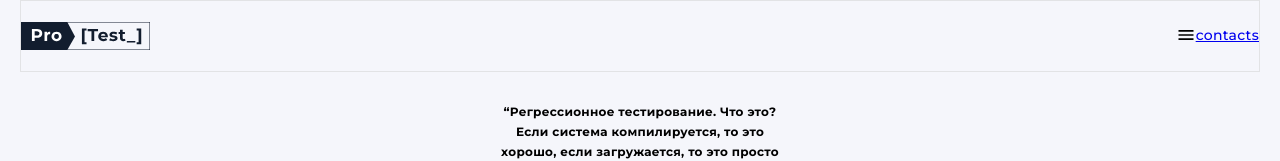
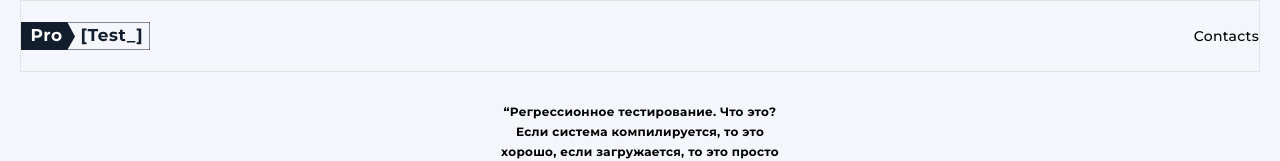
Before and after one commit to TanyaShved/finalProgect-front, a React (Create React App) app: page / in a window 1280 px wide. Shown: the top 161 px of the page. Built offline with nearby package versions, Linux system fonts and the light colour scheme.

Commit message:
addded simple css to components => AppBar/Navigation/AuthMenu

```diff
--- a/src/components/AuthMenu/AuthMenu.jsx
+++ b/src/components/AuthMenu/AuthMenu.jsx
@@ -1,16 +1,20 @@
 import React from 'react';
 // import { NavLink } from 'react-router-dom';
 
-// import s from './UserMenu.module.scss';
+import s from './AuthMenu.module.css';
 
 // TO DO
 // 1. Добавиль NavLink's на контакты;
 // 2. Прикрутить рауты;
 
-export default function UserMenu() {
+export default function AuthMenu() {
   return (
-    <div>
-      <a href="#">contacts</a>
-    </div>
+    <ul className={s.menuWrapper}>
+      <li className={s.menuItem}>
+        <a href="#" className={s.menuLink}>
+          Contacts
+        </a>
+      </li>
+    </ul>
   );
 }
--- /dev/null
+++ b/src/components/AuthMenu/AuthMenu.module.css
@@ -0,0 +1,65 @@
+@media screen and (max-width: 767px) {
+  .menuWrapper {
+    display: flex;
+    flex-direction: column;
+    align-items: center;
+    text-align: center;
+    text-decoration: none;
+
+    list-style: none;
+    margin: 0;
+    padding: 0;
+
+    position: absolute;
+    top: 72px;
+    right: 0;
+    left: 0;
+    bottom: 0;
+    background-color: var(--bg-color-primary);
+    z-index: 4;
+  }
+
+  .menuItem {
+    display: flex;
+    align-items: center;
+    justify-content: center;
+
+    flex-basis: 70px;
+    width: 320px;
+
+    border-bottom: 1px solid #e2e3e5;
+  }
+}
+
+.menuLink {
+  display: block;
+  font-size: 14px;
+  line-height: 16px;
+  text-decoration: none;
+  color: black;
+}
+
+.menuLink::after {
+  display: block;
+  content: '';
+  width: 100%;
+  height: 1px;
+  background-color: #ff6b09;
+  opacity: 0;
+  z-index: 5;
+  transition: opacity 200ms linear;
+}
+
+.menuItem:hover .menuLink::after {
+  opacity: 1;
+}
+
+/* @media screen and (max-width: 767px) {
+} */
+
+/* @media screen and (min-width: 768px) {
+} */
+
+/* @media screen and (min-width: 1280px) {
+
+  } */
--- a/src/components/Navigation/Navigation.jsx
+++ b/src/components/Navigation/Navigation.jsx
@@ -40,20 +40,36 @@ export default function Navigation() {
         </svg>
       </NavLink> */}
 
-      <div className={s.navigationMenu}>
-        <div>
-          <svg className={s.burgerMenu}>
-            <use href={sprite + '#burger-menu'}></use>
-          </svg>
-          <svg className={s.close}>
-            <use href={sprite + '#close'}></use>
-          </svg>
+      <div className={s.navigationMenuWrapper}>
+        <div className={s.btnControls}>
+          <span className={s.btnBurgerMenu}>
+            <svg className={s.burgerMenuIcon}>
+              <use href={sprite + '#burger-menu'}></use>
+            </svg>
+          </span>
+          <span className={s.btnClose}>
+            <svg className={s.closeIcon}>
+              <use href={sprite + '#close'}></use>
+            </svg>
+          </span>
         </div>
 
-        {/* <UserMenu /> */}
-        {/* <AuthMenu /> */}
+        {/* <div className={s.btnControls}>
+          <button type="button" className={s.btnBurgerMenu}>
+            <svg className={s.burgerMenuIcon}>
+              <use href={sprite + '#burger-menu'}></use>
+            </svg>
+          </button>
+          <button type="button" className={s.btnClose}>
+            <svg className={s.closeIcon}>
+              <use href={sprite + '#close'}></use>
+            </svg>
+          </button>
+        </div> */}
 
-        {!isAuthenticated ? <AuthMenu /> : <UserMenu />}
+        <div className={s.navigationMenu}>
+          {!isAuthenticated ? <AuthMenu /> : <UserMenu />}
+        </div>
       </div>
     </nav>
   );
--- a/src/components/Navigation/Navigation.module.css
+++ b/src/components/Navigation/Navigation.module.css
@@ -11,50 +11,76 @@
   /* margin-left: 20px; */
   width: 129px;
   height: 28px;
-  /* fill: $text-header-color; */
-  /* @include transition; */
+  cursor: pointer;
 }
 
-.navigationMenu {
+.navigationMenuWrapper {
   display: flex;
-  /* height: 70px; */
-  /* text-align: center; */
-  /* align-items: center; */
 }
 
-.burgerMenu {
+.btnControls {
+  display: flex;
+  align-items: center;
+}
+
+.btnBurgerMenu,
+.btnClose {
+  display: flex;
+  align-items: center;
+  justify-content: center;
+  width: 56px;
+  height: 70px;
+
+  cursor: pointer;
+
+  background-color: var(--bg-color-primary);
+  border: none;
+
+  border-left: 1px solid #e2e3e5;
+}
+
+.burgerMenuIcon {
   display: block;
   width: 20px;
   height: 20px;
-  /* fill: $text-header-color; */
-  /* @include transition; */
 }
 
-.close {
-  display: none;
+.closeIcon {
+  display: block;
   width: 26px;
   height: 26px;
-  /* fill: $text-header-color; */
-  /* @include transition; */
-}
-/* .burgerMenu:focus .close {
-  display: block;
-}
-.logo:hover .close {
-  display: block;
-} */
-
-/* .burgerMenu:focus {
-  fill: #f38181;
-} */
-/* .close:hover {
-  display: block;
 }
 
-.close:hover .burger_menu {
+.btnClose {
   display: none;
+}
+
+.navigationMenuWrapper:hover .btnClose {
+  display: flex;
+  align-items: center;
+  justify-content: center;
+}
+
+.navigationMenuWrapper:hover .btnBurgerMenu {
+  display: none;
+}
+
+@media screen and (max-width: 767px) {
+  .navigationMenu {
+    display: none;
+  }
+
+  .navigationMenuWrapper:hover .navigationMenu {
+    display: block;
+  }
+}
+
+@media screen and (min-width: 768px) {
+  .btnControls {
+    display: none;
+  }
+}
+
+/* @media screen and (min-width: 1280px) {
+
 } */
-
-/* .burgerMenu:hover {
-  display: none;
-} */
```
